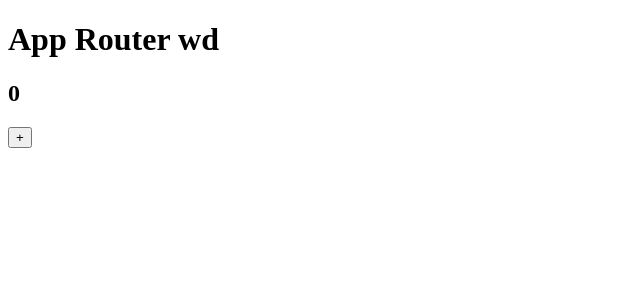
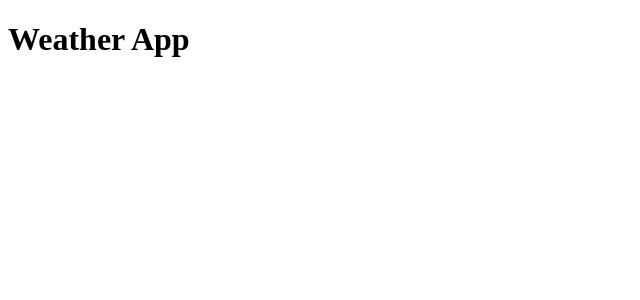
Before and after one commit to Egenica/weather-app, a Next.js app: page / in a window 1280 px wide. Shown: the top 300 px of the page, without its empty margins (0-640 px from the left). Built offline with nearby package versions, Linux system fonts and the light colour scheme.

Commit message:
Update page.tsx

```diff
--- a/app/page.tsx
+++ b/app/page.tsx
@@ -1,14 +1,13 @@
+import Counter from './counter';
+
 export const metadata = {
-  title: 'App Router',
+  title: 'Weather App',
 };
-
-import Counter from './counter';
 
 export default function Page() {
   return (
     <>
-      <h1>App Router wd</h1>
-      <Counter />
+      <h1>Weather App </h1>
     </>
   );
 }
```
